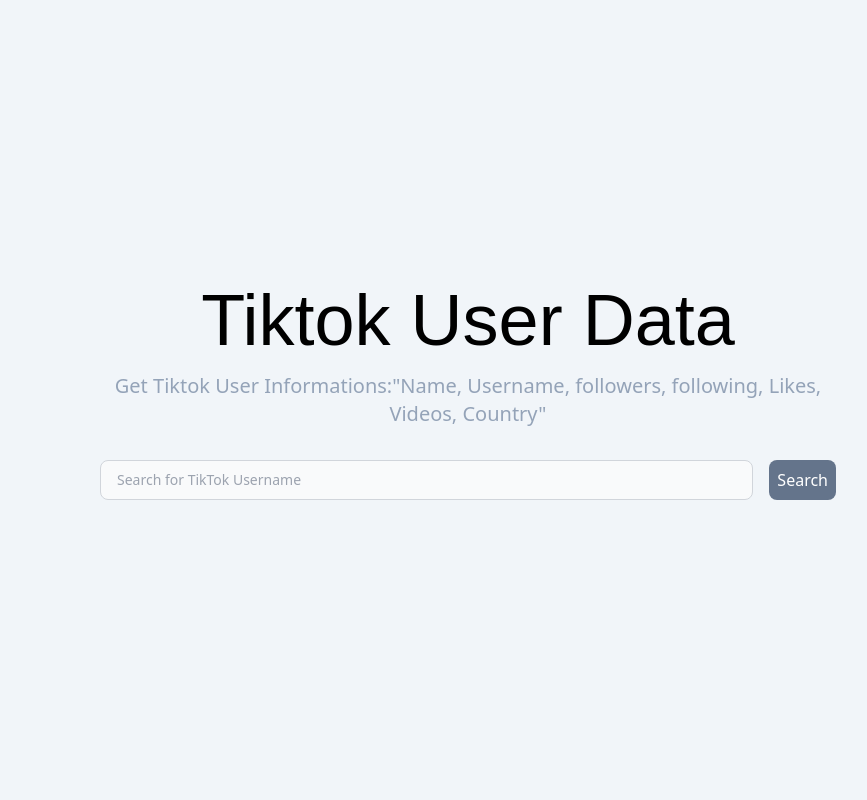
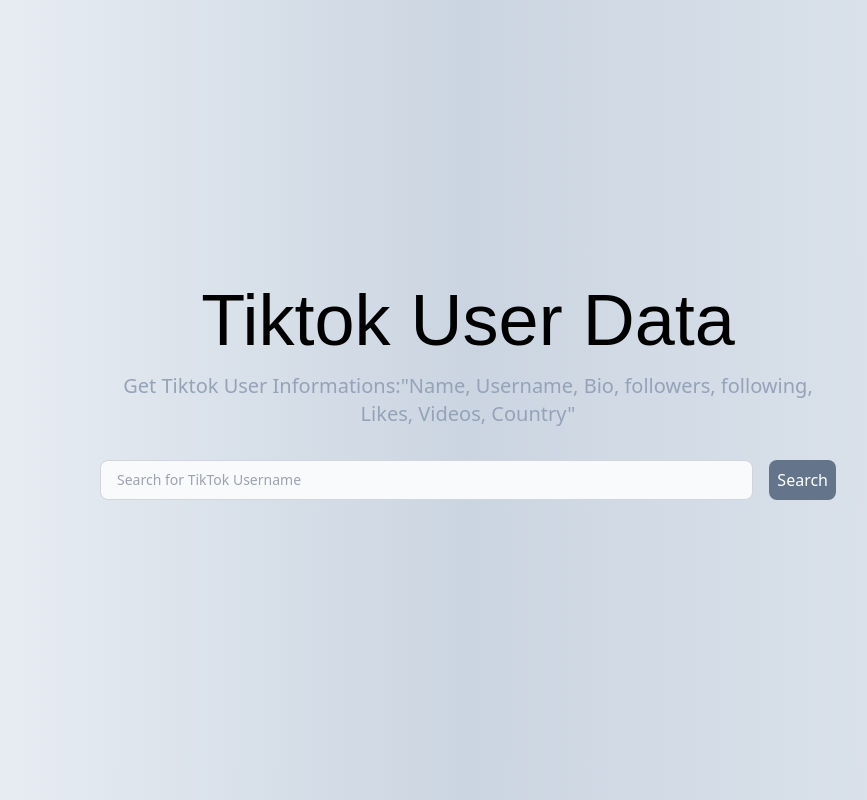
Before and after one commit to abdouhl/tiktok_user, a Nuxt app: page / in a window 1280 px wide. Shown: the whole page, without its empty margins (172-1039 px from the left). Built offline with nearby package versions, Linux system fonts and the light colour scheme; a web font is replaced by a local one.

Commit message:
add logo

```diff
--- a/nuxt.config.ts
+++ b/nuxt.config.ts
@@ -6,7 +6,7 @@
   runtimeConfig: {
     apiUrl: process.env.API_URL,
   },
-  //app: { head: { link: [ {rel: 'icon',href: '/favicon.svg'} ] } },
+  app: { head: { link: [ {rel: 'icon',href: '/favicon.svg'} ] } },
   css: [
     '@/assets/css/main.css',
   ],
--- a/pages/[username].vue
+++ b/pages/[username].vue
@@ -22,7 +22,7 @@
 <template>
   <div
     v-if="pending"
-    class="w-screen h-screen grid content-center justify-center"
+    class="w-screen h-screen grid content-center justify-center bg-gradient-to-r from-slate-100 via-slate-300 to-slate-200"
   >
     <div role="status" class="w-fit">
       <svg
@@ -44,7 +44,7 @@
       <span class="sr-only">Loading...</span>
     </div>
   </div>
-  <div v-else class="grid content-center w-screen h-screen">
+  <div v-else class="grid content-center w-screen h-screen bg-gradient-to-tr from-slate-100 via-slate-300 to-slate-200">
     <div class="px-2 md:px-24 lg:px-36 w-full max-w-5xl mx-auto py-2 md:py-4">
       <div id="post-form" class="mb-4 w-full flex flex-row gap-2 md:gap-4">
 
--- a/pages/index.vue
+++ b/pages/index.vue
@@ -20,10 +20,11 @@
 </script>
 <template>
 
-  <div class="grid content-center w-screen h-screen" >
+  <div class="grid content-center w-screen h-screen bg-gradient-to-r from-slate-100 via-slate-300 to-slate-200" >
+
     <div class="px-2 md:px-24 lg:px-36 w-full h-fit max-w-5xl mx-auto py-2 md:py-4">
       <h1 style="font-family: 'Signika Negative', sans-serif;" class="text-center text-5xl md:text-7xl">Tiktok User Data</h1>
-      <p class="text-l md:text-xl mt-4 mb-8 text-center text-slate-400" >Get Tiktok User Informations:"Name, Username, followers, following, Likes, Videos, Country"</p>
+      <p class="text-l md:text-xl mt-4 mb-8 text-center text-slate-400" >Get Tiktok User Informations:"Name, Username, Bio, followers, following, Likes, Videos, Country"</p>
       <div id="post-form" class="mt-8 mb-2 w-full flex flex-row gap-2 md:gap-4">
 
       <input class="mb-2 p-2 pl-4 w-full text-sm text-gray-900 bg-gray-50 rounded-lg border border-gray-300 placeholder-gray-400 focus:placeholder-transparent focus:outline-none" placeholder="Search for TikTok Username" v-model="user.username">
```
Also changed, not shown: public/favicon.svg (added), 1 other file (tests, documents, lock files or other folders).
